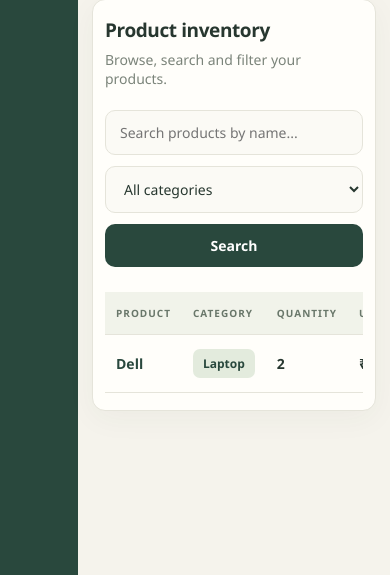
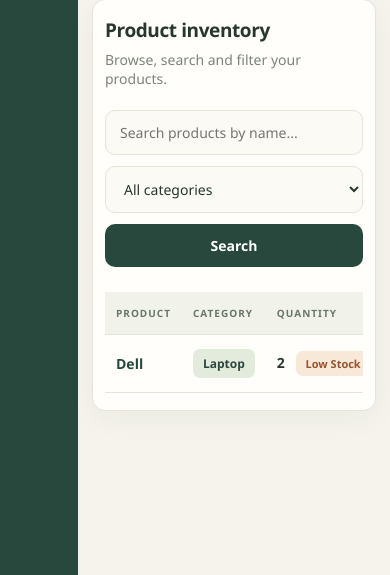
Before and after one commit to himanikapadia/ShelfLife, a Django app: page / in a window 390 px wide. Shown: the part 171-746 px from the top of the page. Run offline with Django 5.2, Linux system fonts and the light colour scheme; data comes from the database, SQL or seed files in the repository.

Commit message:
Add stock status badges to product list

```diff
--- a/products/static/products/css/style.css
+++ b/products/static/products/css/style.css
@@ -347,4 +347,27 @@ tbody tr:hover {
     th, td {
         padding: 14px 11px;
     }
+    .stock-badge {
+    display: inline-block;
+    margin-left: 8px;
+    padding: 5px 9px;
+    border-radius: 7px;
+    font-size: 11px;
+    font-weight: 650;
 }
+
+.in-stock {
+    background: #E4F1E7;
+    color: #29483D;
+}
+
+.low-stock {
+    background: #F8E8D8;
+    color: #95552F;
+}
+
+.out-of-stock {
+    background: #F5DEDA;
+    color: #963F35;
+}
+}
--- a/products/templates/products/product_list.html
+++ b/products/templates/products/product_list.html
@@ -123,8 +123,16 @@
                                     </span>
                                 </td>
 
-                                <td class="quantity">
-                                    {{ product.quantity }}
+                                <td>
+                                    <span class="quantity">{{ product.quantity }}</span>
+
+                                    {% if product.quantity == 0 %}
+                                        <span class="stock-badge out-of-stock">Out of Stock</span>
+                                    {% elif product.quantity <= 5 %}
+                                        <span class="stock-badge low-stock">Low Stock</span>
+                                    {% else %}
+                                        <span class="stock-badge in-stock">In Stock</span>
+                                    {% endif %}
                                 </td>
 
                                 <td class="price">
```
